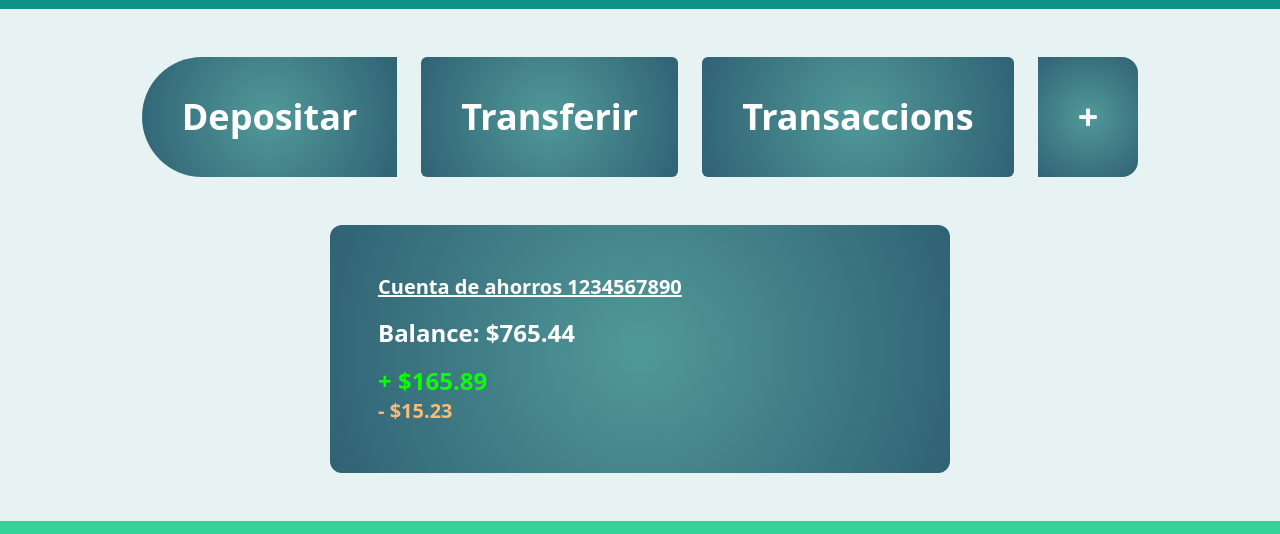
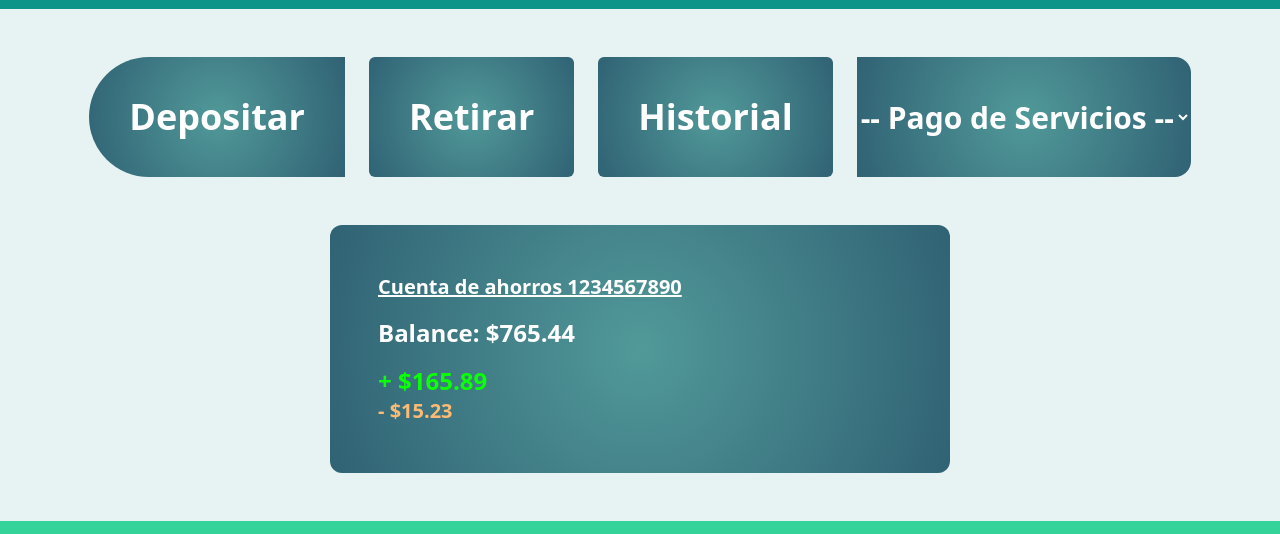
Before and after one commit to eduardolemusdev/daw-atm-pokemon, a website: page src/atm-screens/atm-menu.html in a window 1280 px wide. Shown: the part 103-637 px from the top of the page. Drawn offline with Linux system fonts and the light colour scheme; some packages are replaced by stand-ins of ours; a script that the page names is missing.

Commit message:
feat: combobox for services created

```diff
--- a/src/atm-screens/atm-menu.html
+++ b/src/atm-screens/atm-menu.html
@@ -33,16 +33,20 @@
         </button>
         <button bank-operation="withdraw"
           class="bg-pokemon-theme text-4xl text-white font-bold p-10 rounded-md cursor-pointer">
-          Transferir
+          Retirar
         </button>
         <button bank-operation="list-transactions"
           class="bg-pokemon-theme text-4xl text-white font-bold p-10 rounded-md cursor-pointer">
-          Transaccions
+          Historial
         </button>
-        <button bank-operation="account-status"
-          class="bg-pokemon-theme text-4xl text-white font-bold p-10 rounded-r-2xl cursor-pointer">
-          +
-        </button>
+
+        <select id="pet-select" class="bg-pokemon-theme text-3xl p-4 text-white font-bold rounded-r-2xl cursor-pointer">
+          <option value="">-- Pago de Servicios --</option>
+          <option value="dog">Agua</option>
+          <option value="cat">Energía Eléctrica</option>
+          <option value="hamster">Internet</option>
+          <option value="parrot">Telefonía</option>
+        </select>
       </div>
 
       <div class="flex flex-col gap-y-4 bg-pokemon-theme rounded-xl w-[620px] p-12">
--- a/src/css/main.css
+++ b/src/css/main.css
@@ -22,3 +22,7 @@
     rgba(48, 98, 116, 1) 100%
   );
 }
+
+option {
+  background: #306274 !important;
+}
```
